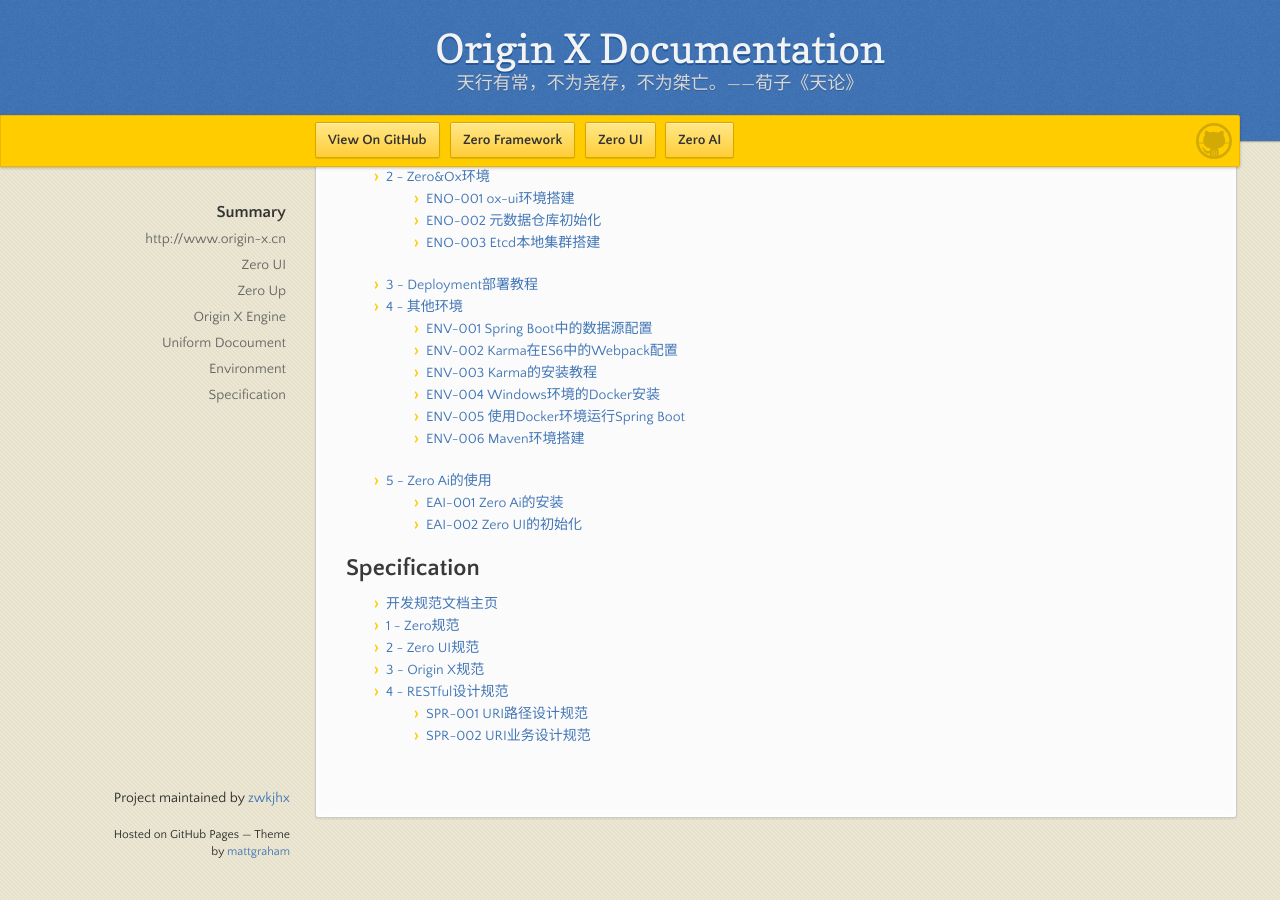
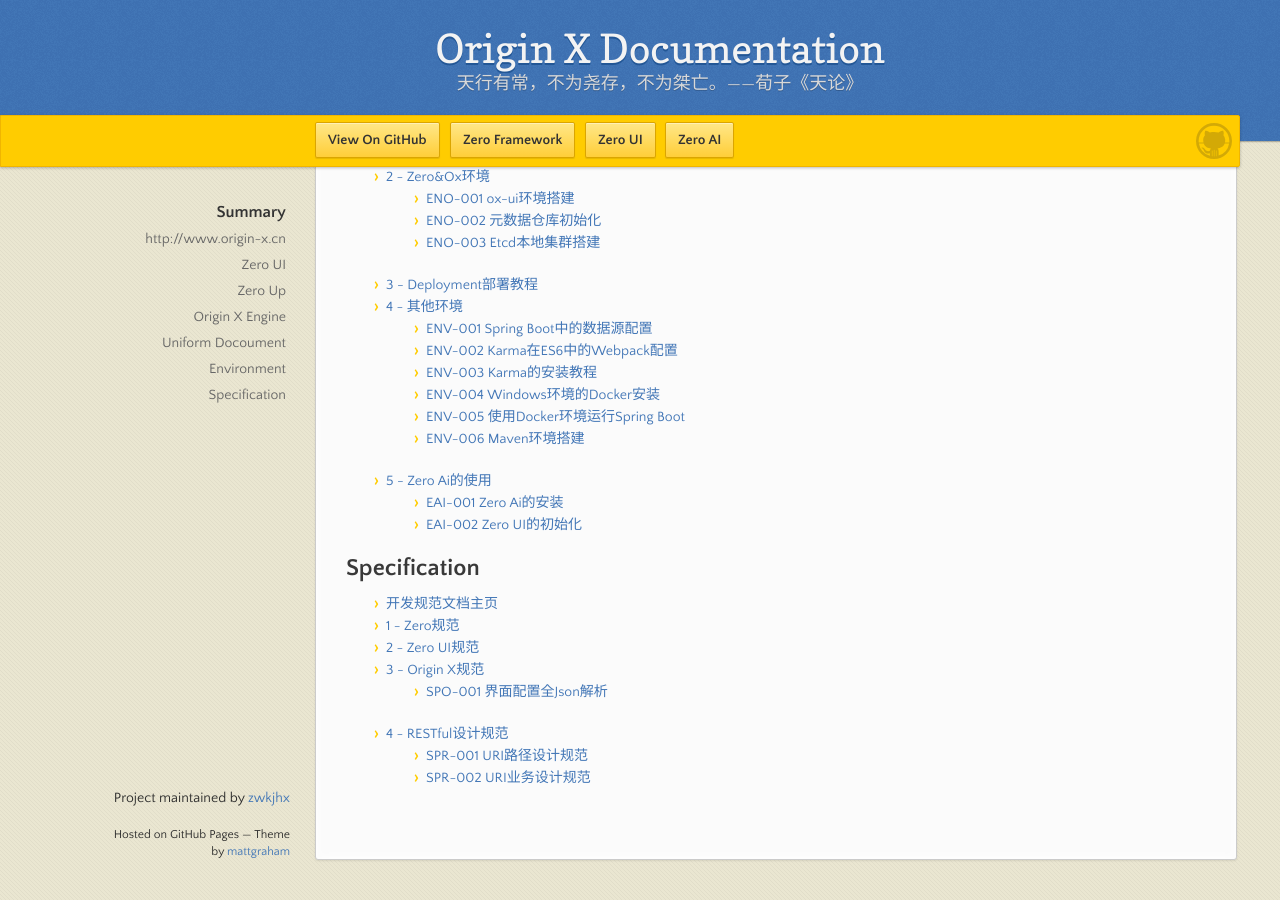
Before and after one commit to zwkjhx/ox-doc, a Jekyll site: the page built from SUMMARY.md, in a window 1280 px wide and 900 px high, scrolled down 2440 px. Built offline with Jekyll 4.4.1, drawn with Linux system fonts in a browser that asks for light colours; our own code applies the rules of GitHub Pages for plain Markdown files; before the commit the page ends 3298 px from its top, so only the background shows below that.

Commit message:
Updates specification/main.md
Auto commit by GitBook Editor

```diff
--- a/SUMMARY.md
+++ b/SUMMARY.md
@@ -122,6 +122,7 @@
 * [1 - Zero规范](specification/1-zerogui-fan.md)
 * [2 - Zero UI规范](specification/2-zero-uigui-fan.md)
 * [3 - Origin X规范](specification/3-origin-xgui-fan.md)
+  * [SPO-001 界面配置全Json解析](specification/3-origin-xgui-fan/spo-001-jie-mian-pei-zhi-quan-json-jie-xi.md)
 * [4 - RESTful设计规范](specification/4-restfulshe-ji-zhi-dao-gui-fan.md)
   * [SPR-001 URI路径设计规范](specification/4-restfulshe-ji-zhi-dao-gui-fan/spr-001-urilu-jing-she-ji-gui-fan.md)
   * [SPR-002 URI业务设计规范](specification/4-restfulshe-ji-zhi-dao-gui-fan/spr-002-uriye-wu-she-ji-gui-fan.md)
```
Also changed, not shown: specification/main.md (+2 -0 lines), specification/3-origin-xgui-fan/spo-001-jie-mian-pei-zhi-quan-json-jie-xi.md (added).
